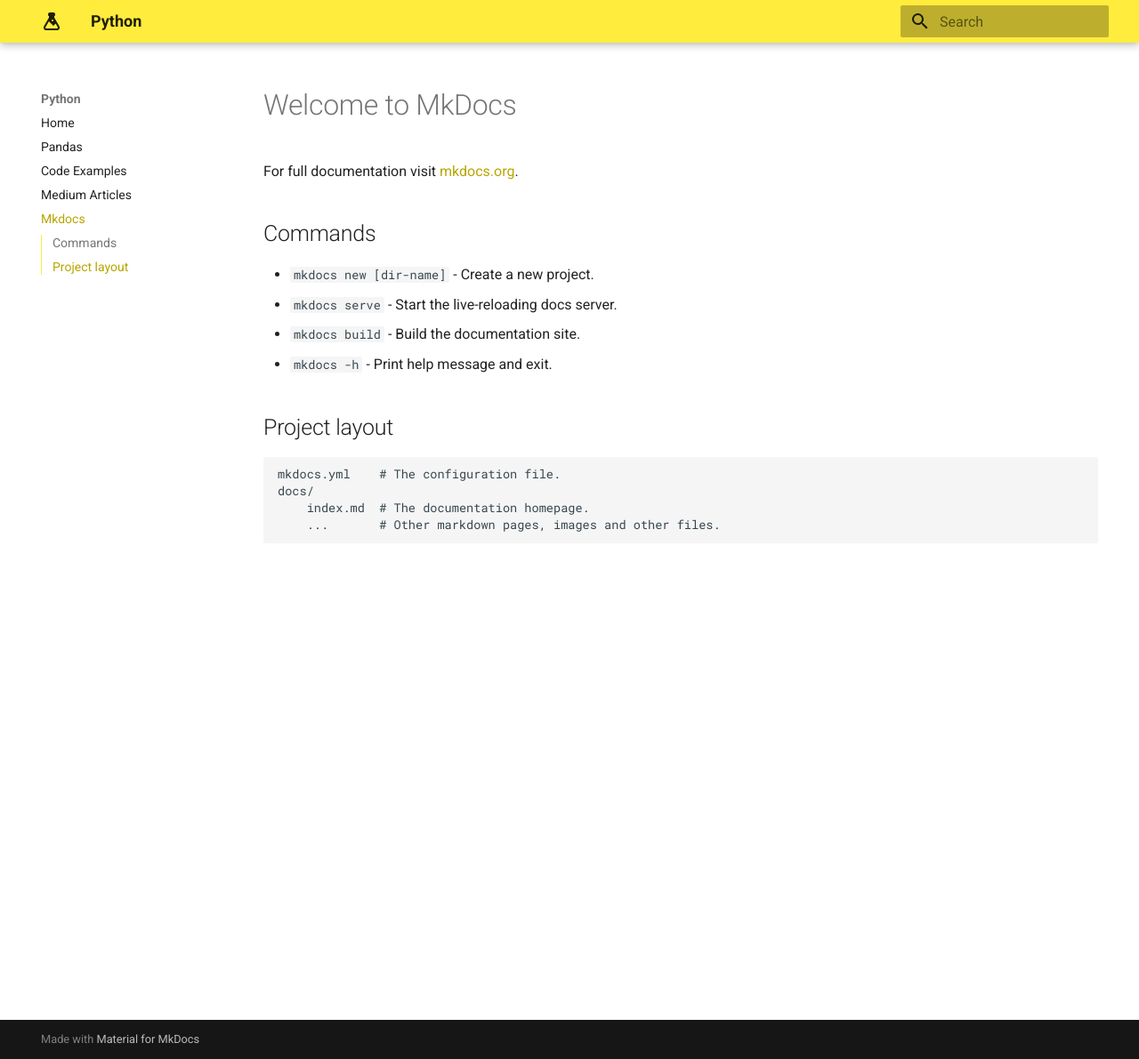
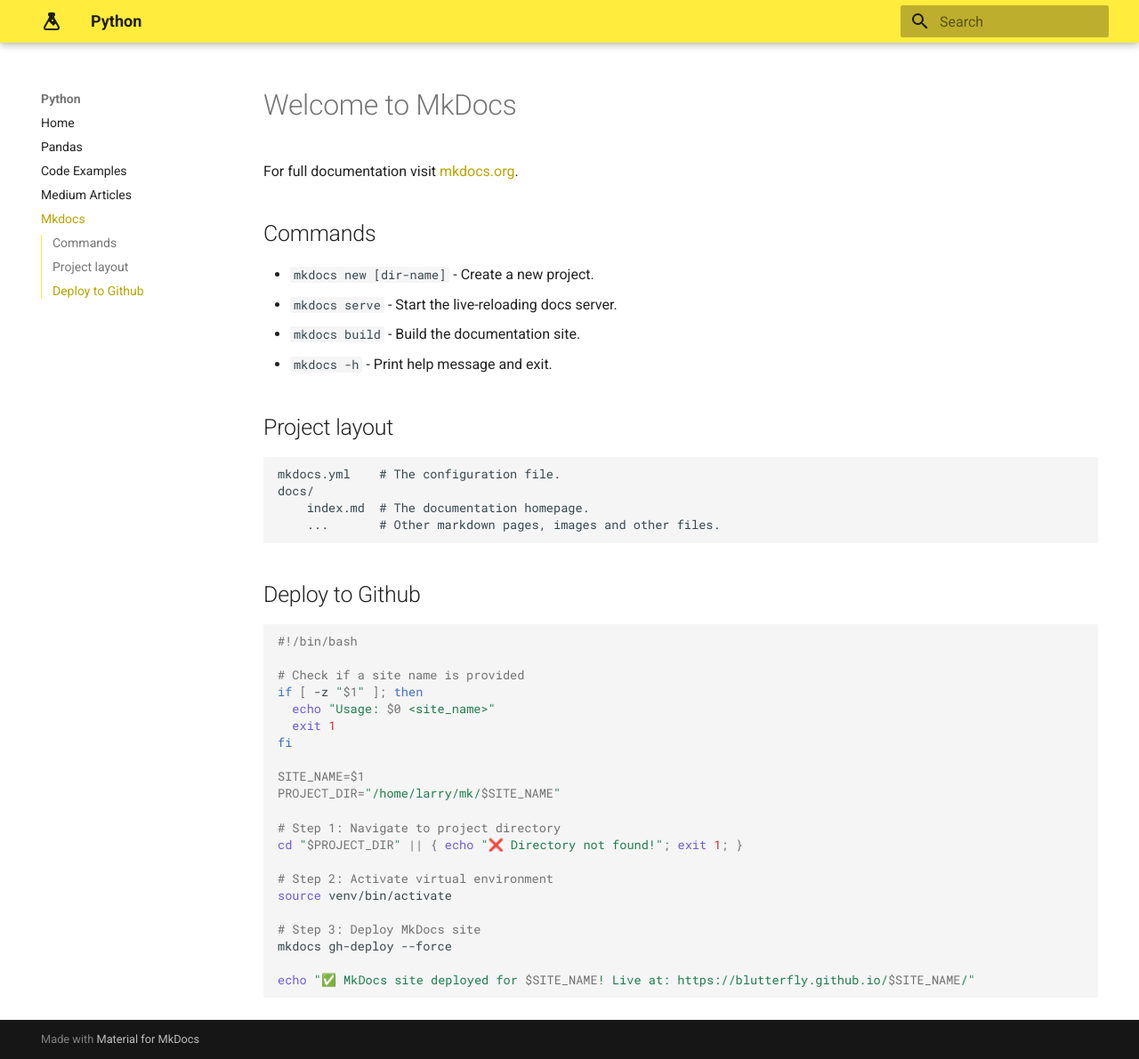
Before and after one commit to blutterfly/python, an MkDocs documentation site: the page built from docs/mkdocs.md, in a window 1280 px wide and 1191 px high. Shown: the whole window at 89% size. Built offline with MkDocs 1.6.1 and Material for MkDocs 9.7.7, drawn with Linux system fonts in a browser that asks for light colours.

Commit message:
modified:   docs/mkdocs.md

```diff
--- a/docs/mkdocs.md
+++ b/docs/mkdocs.md
@@ -15,3 +15,29 @@ For full documentation visit [mkdocs.org](https://www.mkdocs.org).
     docs/
         index.md  # The documentation homepage.
         ...       # Other markdown pages, images and other files.
+
+## Deploy to Github
+
+~~~
+#!/bin/bash
+
+# Check if a site name is provided
+if [ -z "$1" ]; then
+  echo "Usage: $0 <site_name>"
+  exit 1
+fi
+
+SITE_NAME=$1
+PROJECT_DIR="/home/larry/mk/$SITE_NAME"
+
+# Step 1: Navigate to project directory
+cd "$PROJECT_DIR" || { echo "❌ Directory not found!"; exit 1; }
+
+# Step 2: Activate virtual environment
+source venv/bin/activate
+
+# Step 3: Deploy MkDocs site
+mkdocs gh-deploy --force
+
+echo "✅ MkDocs site deployed for $SITE_NAME! Live at: https://blutterfly.github.io/$SITE_NAME/"
+~~~
```
